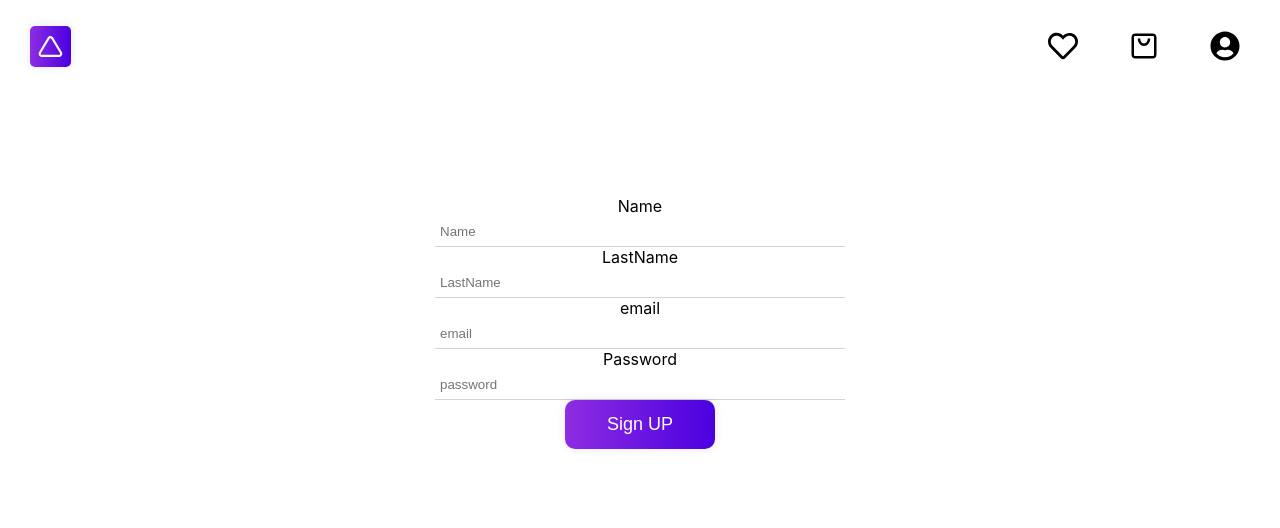
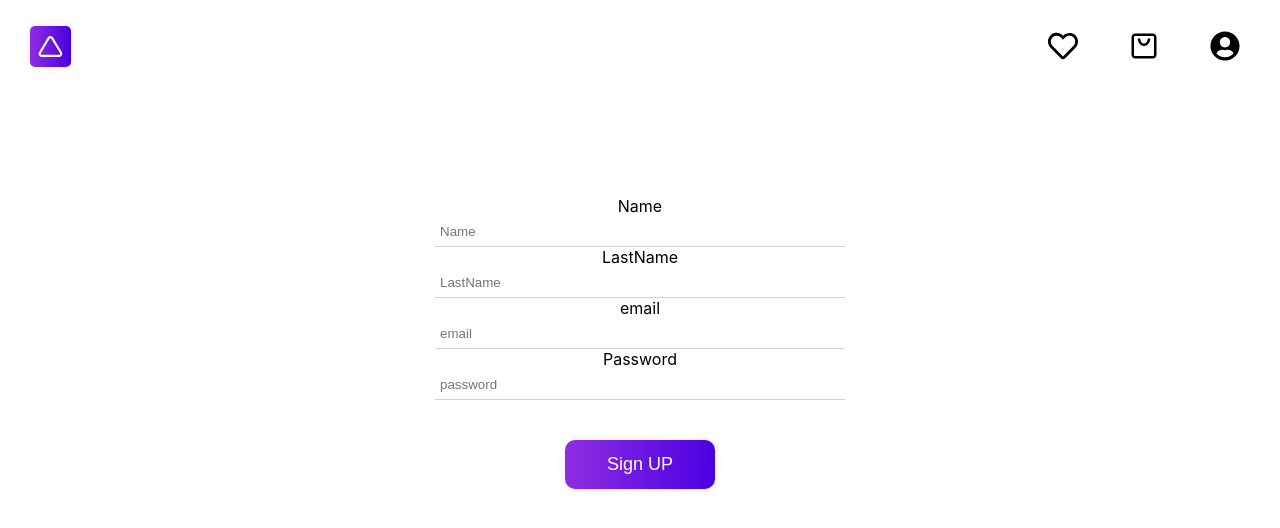
Before and after one commit to OmarOmari13/store, a React (Create React App) app: page /signup in a window 1280 px wide. Shown: the top 528 px of the page. Built offline with nearby package versions, Linux system fonts and the light colour scheme; a web font is replaced by a local one.

Commit message:
styled the buttons

```diff
--- a/src/components/main/main.styles.jsx
+++ b/src/components/main/main.styles.jsx
@@ -24,6 +24,7 @@ export const MainContainer = styled.div`
 
 export const ButtonLink = styled(Link)`
  margin-top: 30px;
+ text-decoration: none;
 
 
 
--- a/src/components/signUp/signup.component.jsx
+++ b/src/components/signUp/signup.component.jsx
@@ -1,6 +1,7 @@
 import Button from '../button/button.component'
 
-import {FormContent} from './signup.styles'
+
+import {FormContent, SignUpButtonContainer} from './signup.styles'
 const SignUp = ()=>{
     return(
         <div>
@@ -14,7 +15,10 @@ const SignUp = ()=>{
                 <input type="email" placeholder='email'/>
                 <span>Password</span>
                 <input type="password" placeholder='password'/>
-                <Button>Sign UP</Button>
+                <SignUpButtonContainer>
+
+                <Button> Sign UP </Button>
+                </SignUpButtonContainer>
                 </FormContent>
             </form>
         </div>
--- a/src/components/signUp/signup.styles.jsx
+++ b/src/components/signUp/signup.styles.jsx
@@ -26,4 +26,11 @@ export const FormContent  = styled.div`
 
 
 
-`
+
+
+ `
+
+ export const SignUpButtonContainer = styled.span`
+  margin-top:40px;
+
+ `
```
